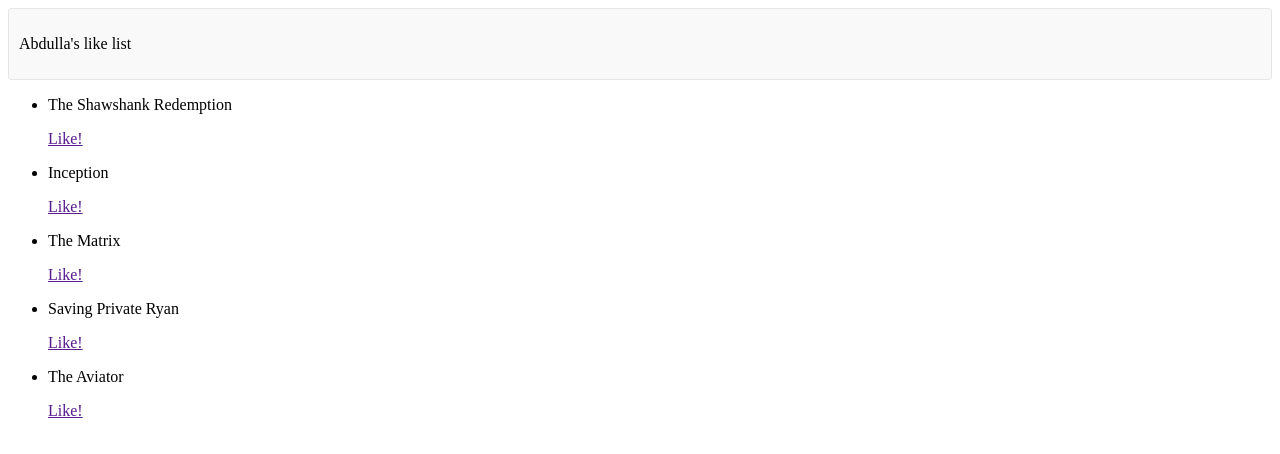
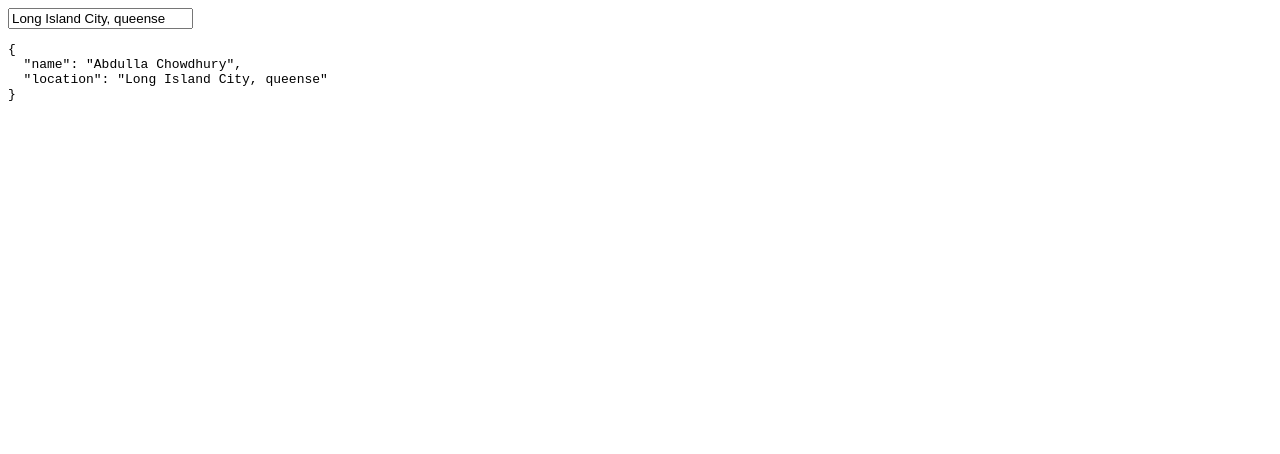
Before and after one commit to chowdhurymdabdulla/ngClick, a plain HTML site: page index.html in a window 1280 px wide. Drawn offline with nearby package versions, Linux system fonts and the light colour scheme.

Commit message:
angularjs  jason

```diff
--- a/index.html
+++ b/index.html
@@ -16,26 +16,12 @@
 </head>
 
 <body>
-    <div ng-controller="MovieController as movies">
-        <div class="likes">
-            <p>
-                Abdulla's like list
-            </p>
-            <ul>
-                <li ng-repeat="like in movies.likesList track by $index">
-                    <p>{{like.title}}</p>
-                    <a href="" ng-click="movies.unlike($index);"> unlike! </a>
-                </li>
-            </ul>
-        </div>
-        <ul>
-            <li ng-repeat="movie in movies.favorites track by $index">
-                <p>
-                    {{movie.title}}
-                </p>
-                <a href="" ng-click="movies.addToLikes(movie);">Like!</a>
-            </li>
-        </ul>
+    <div ng-controller="MovieController">
+        <input type="text"
+            ng-model="person.location"
+        />
+        <!-- <p>{{person | json}}</p>; -->
+        <pre>{{person | json}}</pre>
     </div>
     <script src="./js/app.js"></script>
     <script src="./js/MainController.js"></script>
--- a/js/MainController.js
+++ b/js/MainController.js
@@ -1,74 +1,9 @@
 var MovieController = function MovieController($scope) {
-
-    var self = this;
-    self.likesList=[];
-
-     self.unlike = function unlike (index) {
-         self.likesList.splice(index, 1);
-    }
-    self.addToLikes = function addToLikes (movie) {
-         self.likesList.push(movie);
-    }
-    self.favorites = [{
-        title: 'The Shawshank Redemption',
-        year: '1994',
-        popular: true
-    }, {
-        title: 'Inception',
-        year: '2010',
-        popular: false
-    }, {
-        title: 'The Matrix',
-        year: '1999',
-        popular: true
-    }, {
-        title: 'Saving Private Ryan',
-        year: '1998',
-        popular: true
-    }, {
-        title: 'The Aviator',
-        year: '2004',
-        popular: false
-    }];
-    //console.log(self.favorites);
+    $scope.person = {
+        name : 'Abdulla Chowdhury',
+        location: 'Long Island City, queense'
+    };
 };
-// $scope.favorites = [{
-// 	title: 'The Shawshank Redemption',
-// 	year: '1994'
-// }, {
-// 	title: 'Inception',
-//       year: '2010'
-// }, {
-// 	itle: 'The Matrix',
-//       year: '1999'
-//   }, {
-//   	title: 'Saving Private Ryan',
-//       year: '1998'
-//   }, {
-//   	title: 'The Aviator',
-//       year: '2004'
-//   }];
-
-//   console.log($scope.favorites);
-// self.favorites = [{
-//       title: 'The Shawshank Redemption',
-//       year: '1994'
-//   },{
-//       title: 'Inception',
-//       year: '2010'
-//   }, {
-//       title: 'The Matrix',
-//       year: '1999'
-//   }, {
-//       title: 'Saving Private Ryan',
-//       year: '1998'
-//   }, {
-//       title: 'The Aviator',
-//       year: '2004'
-//   }];
-//console.log(self.favorites);
-// };
-
 angular
     .module('app')
-    .controller('MovieController', MovieController);
+    .controller('MovieController',['$scope', MovieController]);
```
